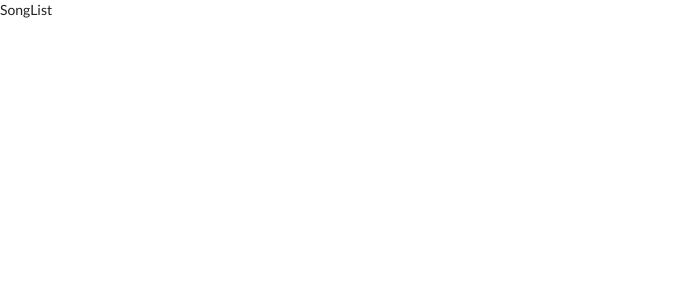
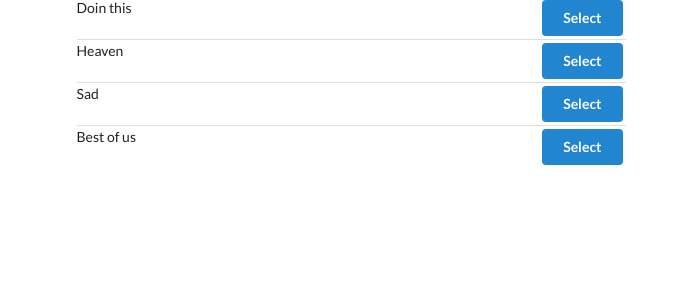
Before and after one commit to rawwr-cmd/Song-Info, a React (Create React App) app: page / in a window 1280 px wide. Shown: the top 300 px of the page, without its empty margins (0-688 px from the left). Built offline with nearby package versions, Linux system fonts and the light colour scheme.

Commit message:
building a list with redux data

```diff
--- a/src/Components/App.js
+++ b/src/Components/App.js
@@ -3,8 +3,12 @@
 
 const App = () => {
   return (
-    <div>
-      <SongList />
+    <div className="ui container grid">
+      <div className="ui row">
+        <div className="column eight wide">
+          <SongList />
+        </div>
+      </div>
     </div>
   );
 };
--- a/src/Components/SongList.js
+++ b/src/Components/SongList.js
@@ -2,9 +2,21 @@
 import { connect } from "react-redux";
 
 class SongList extends Component {
+  renderList() {
+    return this.props.songs.map((song) => {
+      return (
+        <div className="item" key={song.title}>
+          <div className="right floated content">
+            <button className="ui button primary">Select</button>
+          </div>
+          <div className="content">{song.title}</div>
+        </div>
+      );
+    });
+  }
   render() {
-    console.log(this.props);
-    return <div>SongList</div>;
+    // console.log(this.props.songs);
+    return <div className="ui divided list">{this.renderList()}</div>;
   }
 }
 
```
